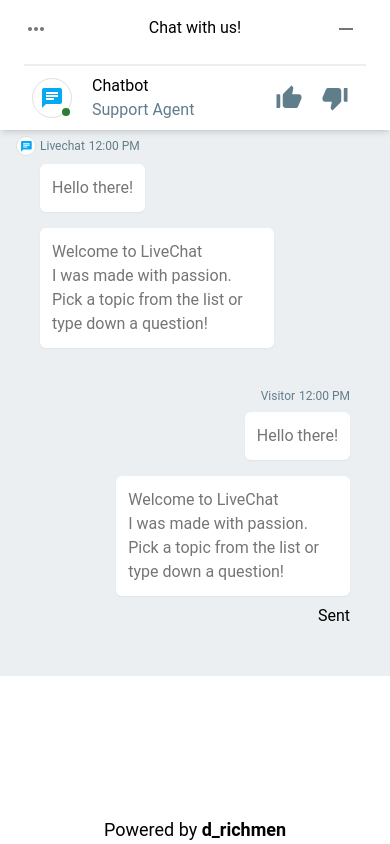
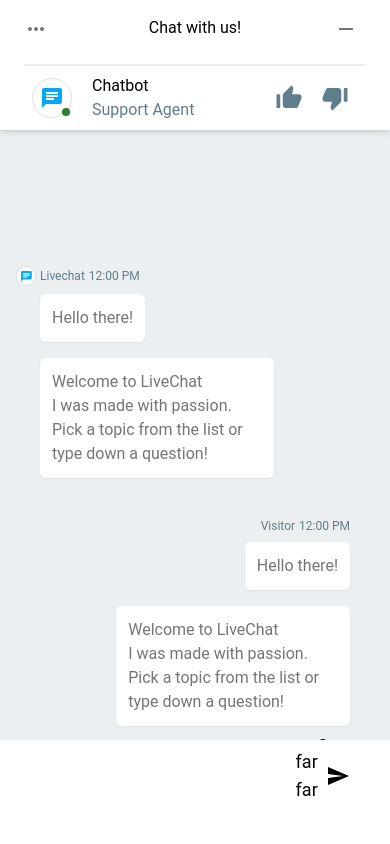
Before and after one commit to moboluwade/ai-chatbot, a React (Create React App) app: page / in a window 390 px wide. Built offline with nearby package versions, Linux system fonts and the light colour scheme.

Commit message:
update header component to stick to top and be responsive

```diff
--- /dev/null
+++ b/src/components/Chat/subs/ChatInput.jsx
@@ -0,0 +1,15 @@
+import React from 'react'
+import SendIcon from '@mui/icons-material/Send';
+
+const ChatInput = () => {
+  return (
+    <div className='fixed bottom-8 bg-white py-2 px-10 w-full min-h-[3rem] flex flex-row items-center justify-between'>
+      <textarea className='w-full min-h-8 max-h-32 overflow-auto resize-none pr-2 focus:outline-none' name="" id=""></textarea>
+      {/* <span>'Write a message to prove that the space between input and icon will not increase'</span> */}
+      far far
+      <SendIcon className='fill-blueGrey-500'/>
+    </div>
+  )
+}
+
+export default ChatInput
--- a/src/components/Footer/Footer.js
+++ b/src/components/Footer/Footer.js
@@ -1,9 +1,10 @@
 import React from 'react'
+import ChatInput from "../../components/Chat/subs/ChatInput"
 
 const Footer = () => {
   return (
     <footer className=' text-blueGrey-400 text-lg pt-1 text-center h-8 w-full bg-white fixed bottom-0'>
-        Powered by <strong className='text-black'>d_richmen</strong>
+      <ChatInput />
     </footer>
   )
 }
--- a/src/components/Header/Header.js
+++ b/src/components/Header/Header.js
@@ -3,7 +3,7 @@
 
 const Header = () => {
   return (
-    <header className="fixed bg-white shadow-md px-6 w-full">
+    <header className="sticky top-0 z-50 bg-white shadow-md px-6 w-full">
       <div className=" py-4 flex flex-row w-full justify-between">
         <div className=" cursor-pointer text-gray-600 w-8 h-8">
           <MoreHoriz />
--- a/src/views/Layout/Layout.js
+++ b/src/views/Layout/Layout.js
@@ -1,13 +1,13 @@
 import Footer from "../../components/Footer/Footer"
 import Header from "../../components/Header/Header"
 
-const Layout = ({children}) => {
+const Layout = ({ children }) => {
   return (
-    <>
-        <Header />
-        <main>{children}</main>
-        <Footer />
-    </>
+    <div className="md:px-48 max-h-screen">
+      <Header />
+      <main>{children}</main>
+      <Footer />
+    </div>
   )
 }
 
```
Also changed, not shown: src/index.css (line endings or trailing spaces).
